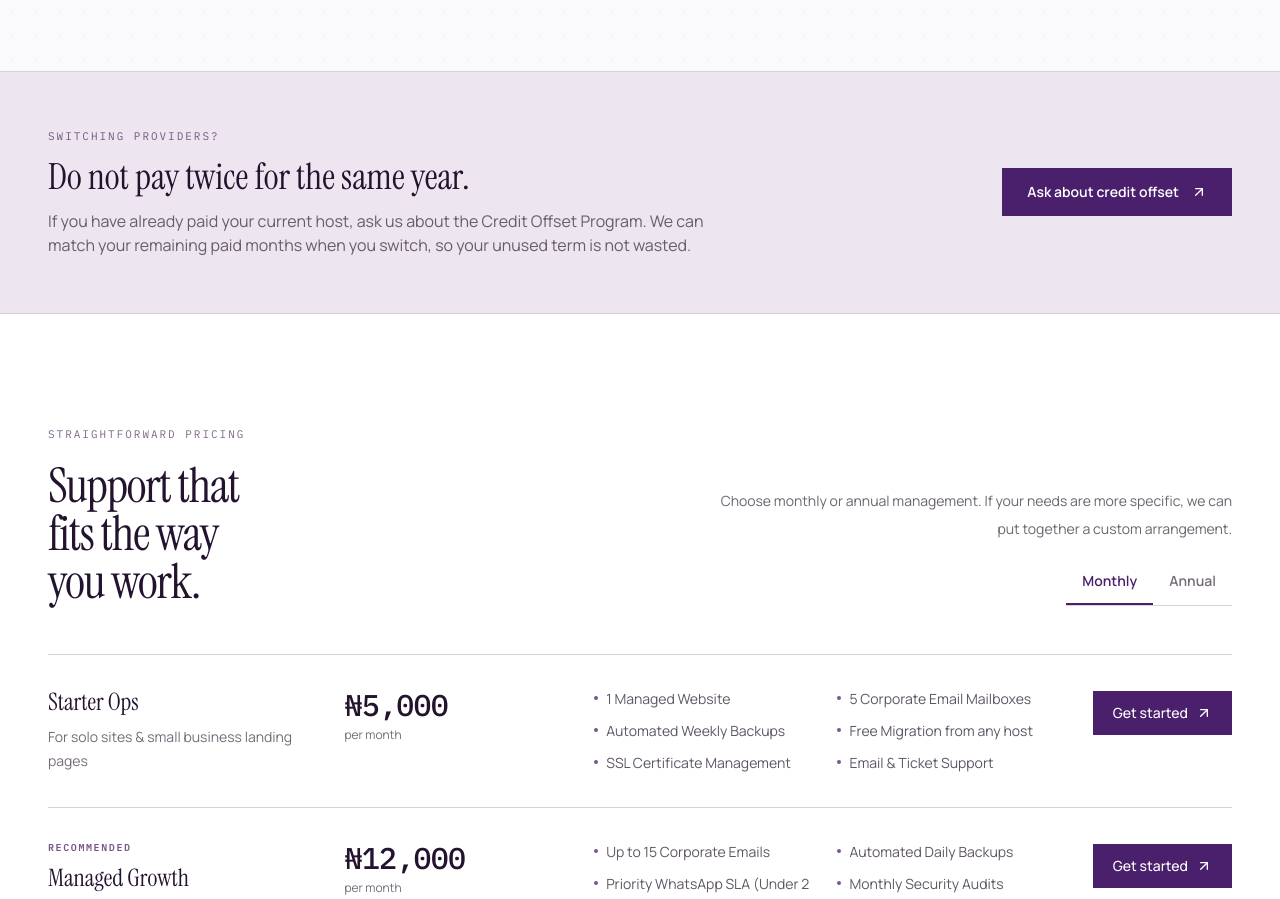
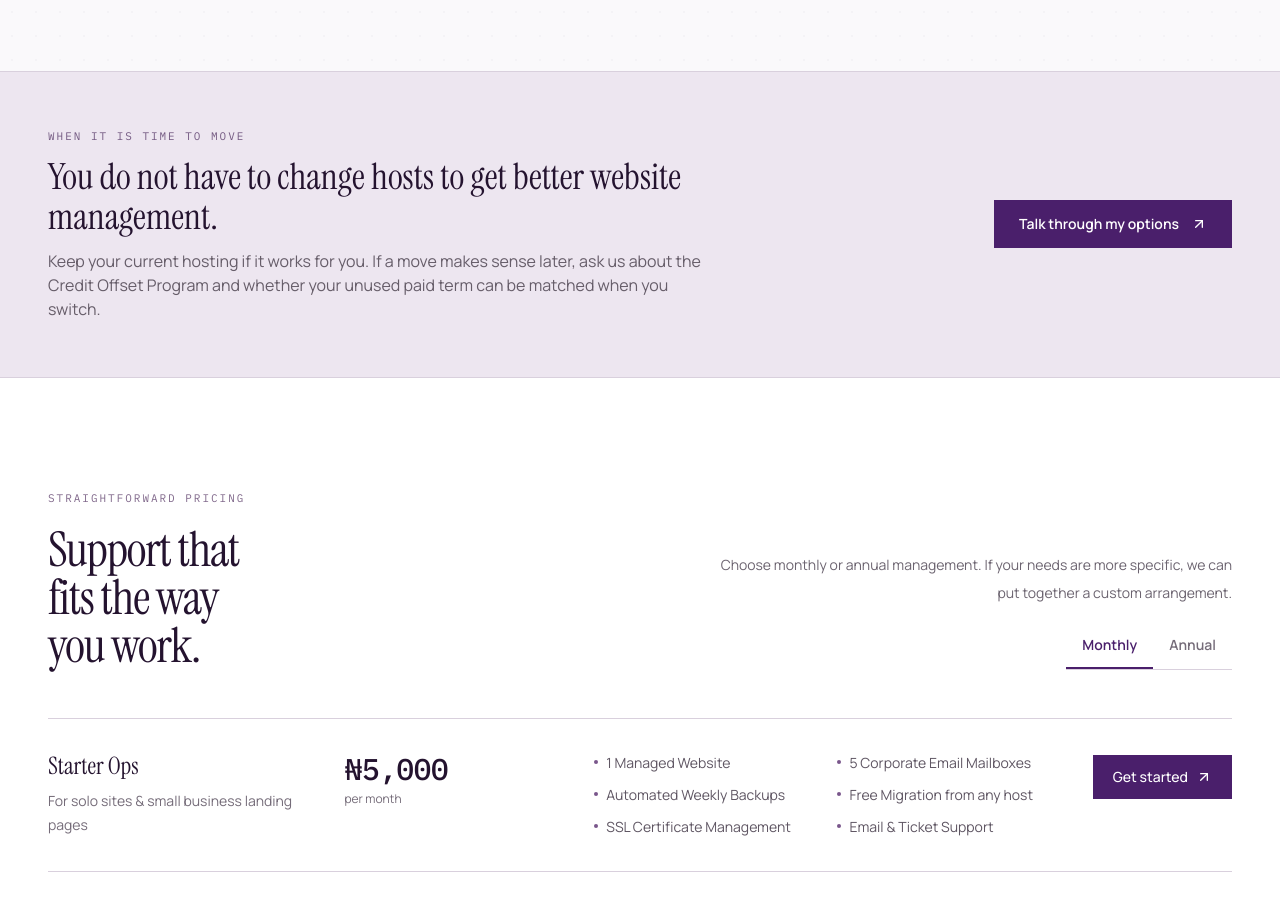
Before and after one commit to Holladworld/hostsuite, a Next.js app: page / in a window 1280 px wide. Shown: the part 4680-5579 px from the top of the page. Built offline with nearby package versions, Linux system fonts and the light colour scheme; no server answers; the database is empty.

Commit message:
redesign(home): lead with managed website care

```diff
--- a/components/credit-offset-banner.tsx
+++ b/components/credit-offset-banner.tsx
@@ -6,21 +6,16 @@ export function CreditOffsetBanner() {
     <section className="border-y border-[#D9D0DD] bg-[#EDE6F0] py-12 sm:py-14">
       <div className="mx-auto grid max-w-7xl gap-7 px-5 sm:px-8 md:grid-cols-[1fr_auto] md:items-center lg:px-12">
         <div>
-          <p className="font-mono-data text-[11px] uppercase tracking-[0.18em] text-[#745A82]">Switching providers?</p>
+          <p className="font-mono-data text-[11px] uppercase tracking-[0.18em] text-[#745A82]">When it is time to move</p>
           <h2 className="mt-3 max-w-2xl font-display text-3xl font-normal leading-tight text-[#24132F] sm:text-4xl">
-            Do not pay twice for the same year.
+            You do not have to change hosts to get better website management.
           </h2>
           <p className="mt-3 max-w-2xl text-sm leading-7 text-[#665D69] sm:text-base">
-            If you have already paid your current host, ask us about the Credit Offset Program. We can match your remaining paid months when you switch, so your unused term is not wasted.
+            Keep your current hosting if it works for you. If a move makes sense later, ask us about the Credit Offset Program and whether your unused paid term can be matched when you switch.
           </p>
         </div>
-        <a
-          href={waLink('Hello HostSuite, I want to switch and ask about the Credit Offset Program. I have already paid my current host.')}
-          target="_blank"
-          rel="noopener noreferrer"
-          className="inline-flex h-12 items-center justify-center gap-3 border border-[#4A1F6B] bg-[#4A1F6B] px-6 text-sm font-semibold text-white transition hover:bg-[#351449]"
-        >
-          Ask about credit offset <ArrowUpRight className="h-4 w-4" />
+        <a href={waLink('Hello HostSuite, I would like advice about managing my existing website and whether I need to change hosting.')} target="_blank" rel="noopener noreferrer" className="inline-flex h-12 items-center justify-center gap-3 border border-[#4A1F6B] bg-[#4A1F6B] px-6 text-sm font-semibold text-white transition hover:bg-[#351449]">
+          Talk through my options <ArrowUpRight className="h-4 w-4" />
         </a>
       </div>
     </section>
```
